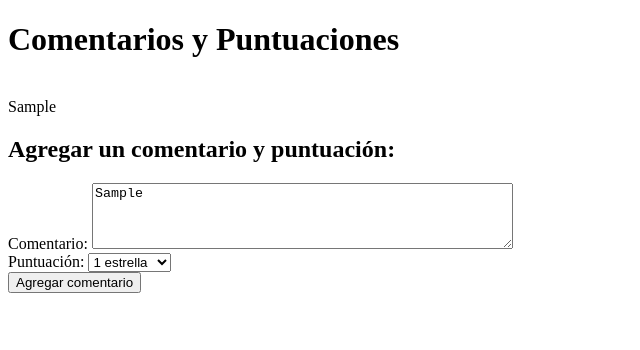
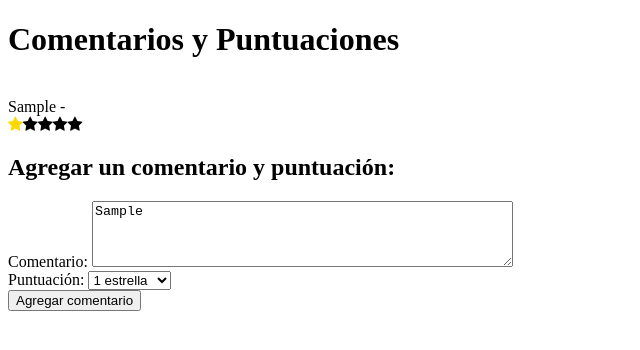
Before and after one commit to rociogim23/Desafio-12, a plain HTML site: page index.html in a window 1280 px wide. Both pictures are taken after typing "Sample" into the empty fields and a click on the input "Agregar comentario". Shown: the whole page, without its empty margins (0-640 px from the left). Drawn offline with Linux system fonts and the light colour scheme; no server answers.

Commit message:
estrellitas

```diff
--- a/index.html
+++ b/index.html
@@ -5,6 +5,7 @@
     <meta name="viewport" content="width=device-width, initial-scale=1.0">
     <title>Comentarios y Puntuaciones</title>
     <link rel="stylesheet" href="style.css">
+    <link rel="stylesheet" href="https://cdnjs.cloudflare.com/ajax/libs/font-awesome/4.7.0/css/font-awesome.min.css">
 </head>
 <body>
     <h1>Comentarios y Puntuaciones</h1>
--- a/script.js
+++ b/script.js
@@ -11,31 +11,40 @@ let contenedor = document.getElementById("comments-container");
     for(let i = 499 ; i > 489 ; i--){
         contenedor.innerHTML+=
         `
-        <p>${data[i].body}</p>
-
+        <p>${data[i].body}
         `
-
     }
 
 
 })
 
-// boton.addEventListener("click",function(){
-//     let comentario = document.createElement("p");
-//     let contenido = document.getElementById("comment").value.trim;
 
-//     comentario.innerText(contenido);
+function crearRatingEstrellas(puntaje) {
+    const maxEstrellas = 5;
+    const ratingEstrellas = document.createElement("div");
 
-//     contenedor.appendChild(comentario);
-// });
+    for (let i = 1; i <= maxEstrellas; i++) {
+      const estrella = document.createElement("span");
+      estrella.classList.add("fa", "fa-star");
+      if (puntaje >= i) {
+        estrella.classList.add("rating");
+      }
+      ratingEstrellas.appendChild(estrella);
+    }
+
+    return ratingEstrellas;
+}
 
 function crearCardComentario(comentario) {
-
+    let puntaje = document.getElementById("rating").value;
+	let ratingEstrellas = crearRatingEstrellas(puntaje);
 	let card = document.createElement("p");
 
 	card.innerText = `
-    ${comentario}
+    ${comentario} -
 	`;
+
+    card.appendChild(ratingEstrellas);
 
 	return card;
 }
```
